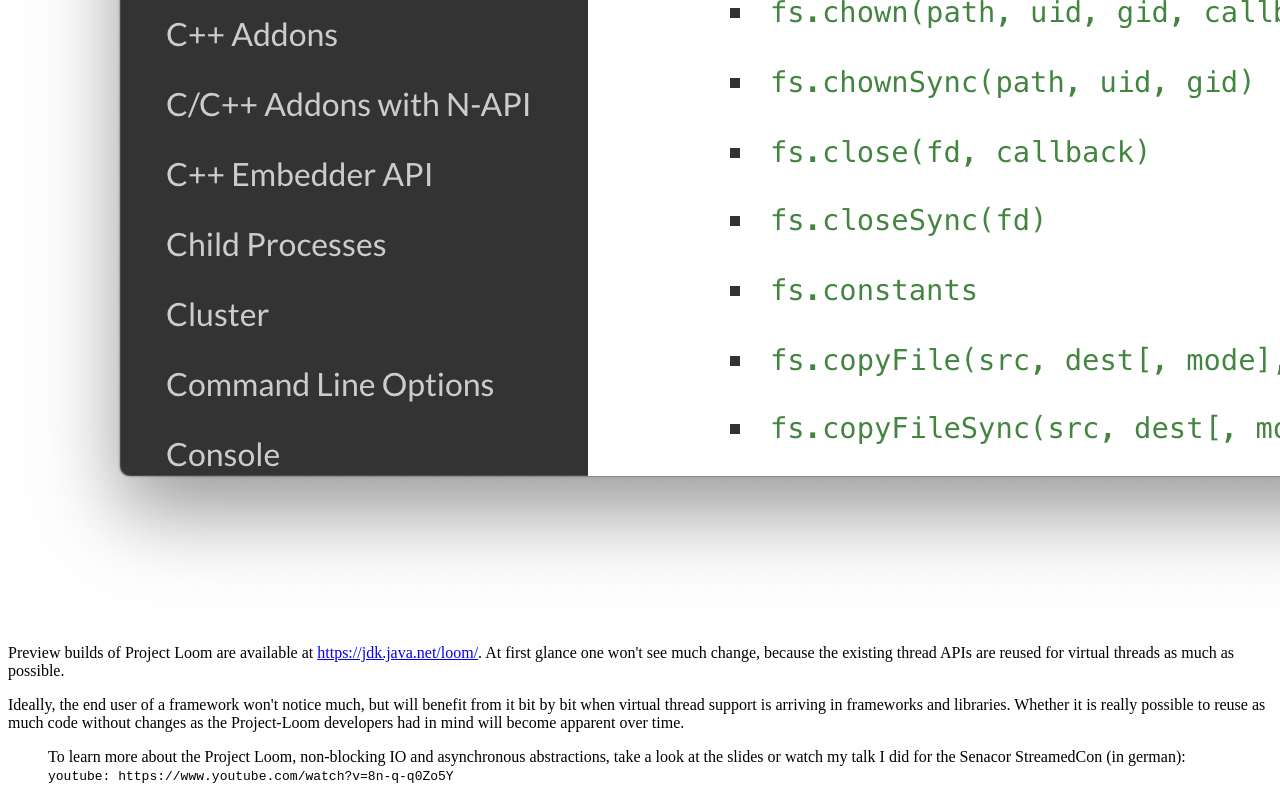
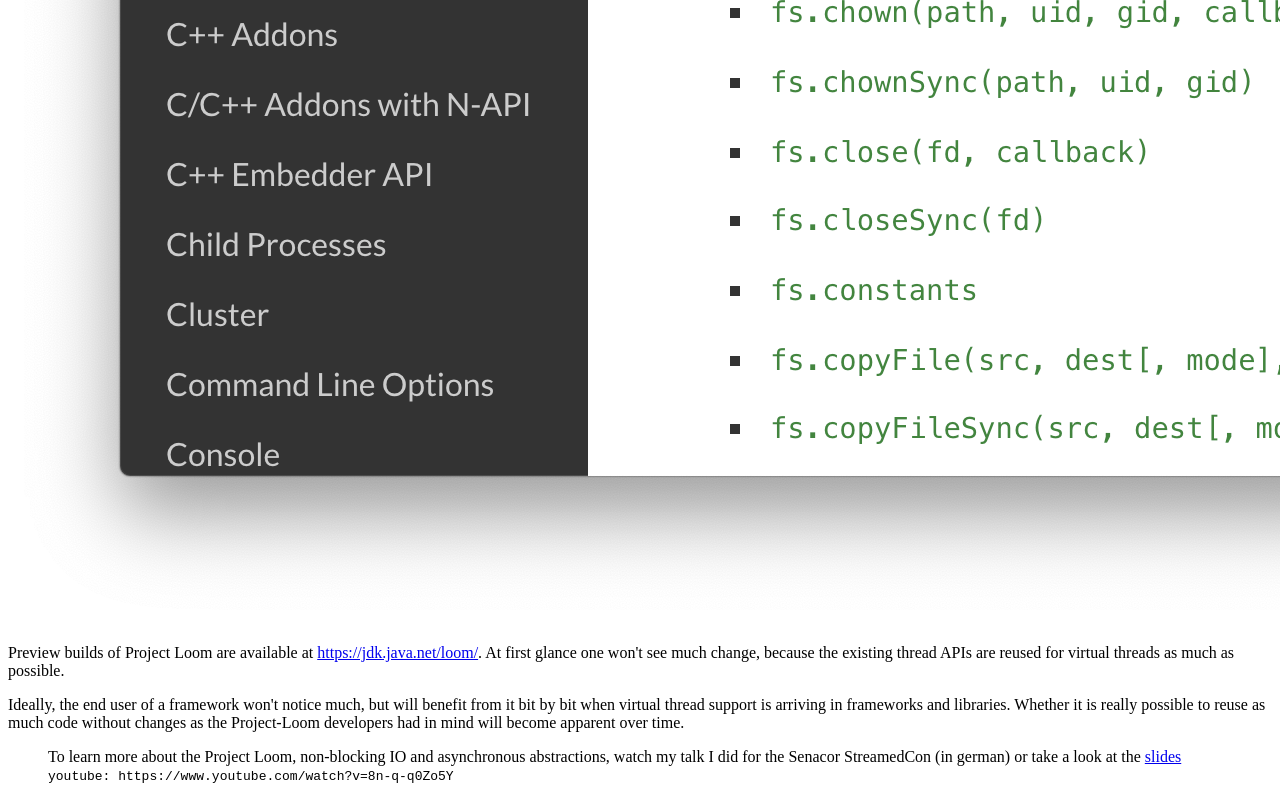
Before and after one commit to lukstei/lukstei.github.io, a Gatsby site in the folder blog/: page /2020-07-25-a-first-look-into-the-project-loom-in-java/ in a window 1280 px wide. Shown: the part 4130-4930 px from the top of the page. Built offline with nearby package versions, Linux system fonts and the light colour scheme; Gatsby itself is replaced by a stand-in of ours.

Commit message:
Post: Loom

```diff
--- a/blog/content/blog/2020-07-25-a-first-look-into-the-project-loom-in-java/index.md
+++ b/blog/content/blog/2020-07-25-a-first-look-into-the-project-loom-in-java/index.md
@@ -29,4 +29,4 @@ Preview builds of Project Loom are available at https://jdk.java.net/loom/. At f
 Ideally, the end user of a framework won't notice much, but will benefit from it bit by bit when virtual thread support is arriving in frameworks and libraries. Whether it is really possible to reuse as much code without changes as the Project-Loom developers had in mind will become apparent over time.
 
 
-> To learn more about the Project Loom, non-blocking IO and asynchronous abstractions, take a look at the slides or watch my talk I did for the Senacor StreamedCon (in german): `youtube: https://www.youtube.com/watch?v=8n-q-q0Zo5Y`
+> To learn more about the Project Loom, non-blocking IO and asynchronous abstractions, watch my talk I did for the Senacor StreamedCon (in german) or take a look at the [slides](async-await-talk.pdf) `youtube: https://www.youtube.com/watch?v=8n-q-q0Zo5Y`
```
Also changed, not shown: 1 other file.
